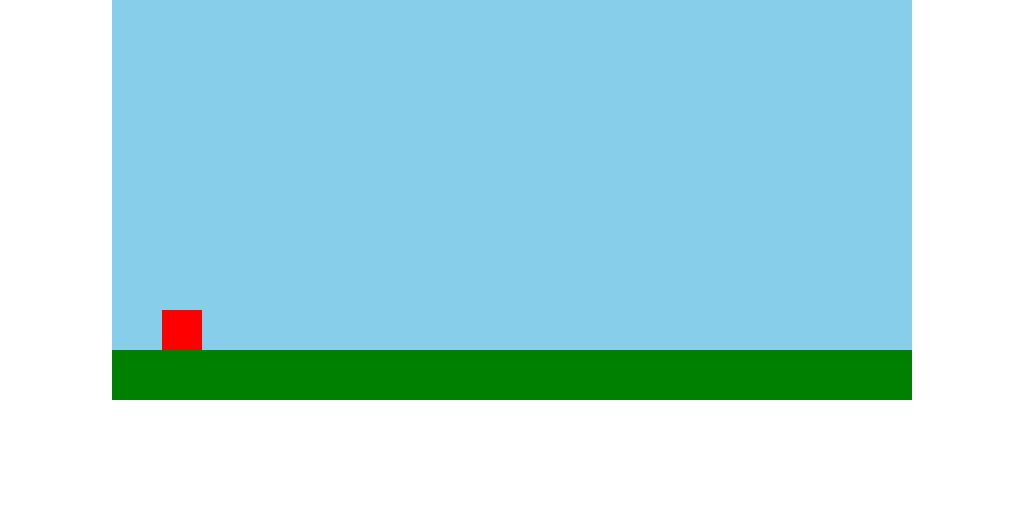
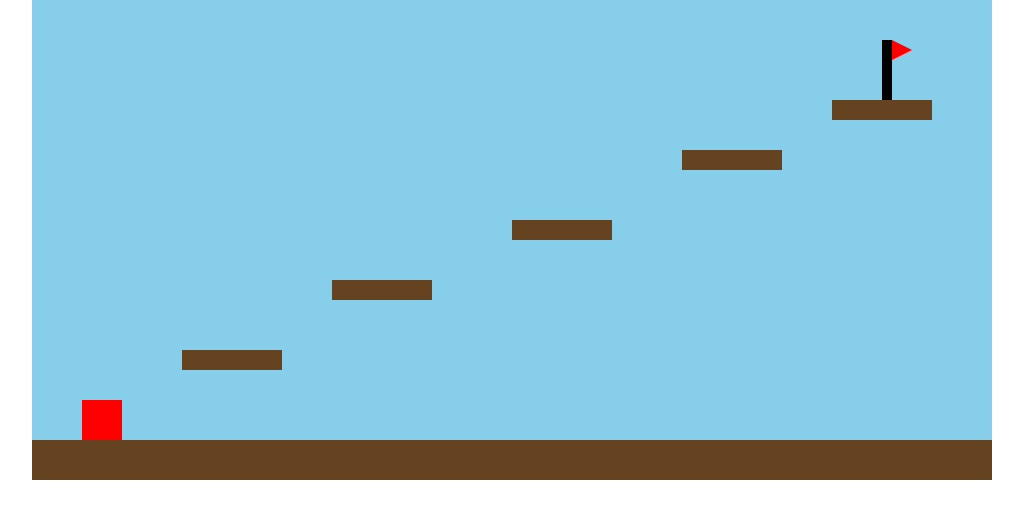
Before and after one commit to huya3502/calculator, a plain HTML site: page index.html in a window 1280 px wide. Shown: the whole page, without its empty margins (128-1151 px from the left). Drawn offline with Linux system fonts and the light colour scheme.

Commit message:
Update index.html

```diff
--- a/index.html
+++ b/index.html
@@ -2,68 +2,95 @@
 <html lang="en">
 <head>
   <meta charset="UTF-8" />
-  <title>Mini Mario</title>
+  <title>Mario - Level 1</title>
   <style>
     * { margin: 0; padding: 0; box-sizing: border-box; }
     canvas { display: block; background: #87ceeb; margin: 0 auto; }
   </style>
 </head>
 <body>
-  <canvas id="gameCanvas" width="800" height="400"></canvas>
+  <canvas id="gameCanvas" width="960" height="480"></canvas>
 
   <script>
     const canvas = document.getElementById("gameCanvas");
     const ctx = canvas.getContext("2d");
 
     const keys = {};
-    let gravity = 0.5;
+    const gravity = 0.5;
+    const friction = 0.9;
 
     const player = {
       x: 50,
-      y: 300,
+      y: 350,
       width: 40,
       height: 40,
       color: "red",
-      velocityY: 0,
+      vx: 0,
+      vy: 0,
+      speed: 4,
+      jumpPower: -12,
       onGround: false
     };
 
-    const ground = {
-      x: 0,
-      y: 350,
-      width: canvas.width,
-      height: 50,
-      color: "green"
+    const platforms = [
+      { x: 0, y: 440, width: 960, height: 40 },
+      { x: 150, y: 350, width: 100, height: 20 },
+      { x: 300, y: 280, width: 100, height: 20 },
+      { x: 480, y: 220, width: 100, height: 20 },
+      { x: 650, y: 150, width: 100, height: 20 },
+      { x: 800, y: 100, width: 100, height: 20 }
+    ];
+
+    const flag = {
+      x: 850,
+      y: 40,
+      width: 10,
+      height: 60,
+      color: "black"
     };
 
-    document.addEventListener("keydown", (e) => {
-      keys[e.code] = true;
-    });
-
-    document.addEventListener("keyup", (e) => {
-      keys[e.code] = false;
-    });
+    document.addEventListener("keydown", e => keys[e.code] = true);
+    document.addEventListener("keyup", e => keys[e.code] = false);
 
     function update() {
-      // Left / Right movement
-      if (keys["ArrowLeft"] || keys["KeyA"]) player.x -= 5;
-      if (keys["ArrowRight"] || keys["KeyD"]) player.x += 5;
+      player.vx = 0;
 
-      // Jump
-      if ((keys["ArrowUp"] || keys["Space"] || keys["KeyW"]) && player.onGround) {
-        player.velocityY = -12;
+      if (keys["ArrowLeft"] || keys["KeyA"]) player.vx = -player.speed;
+      if (keys["ArrowRight"] || keys["KeyD"]) player.vx = player.speed;
+
+      if ((keys["ArrowUp"] || keys["KeyW"] || keys["Space"]) && player.onGround) {
+        player.vy = player.jumpPower;
         player.onGround = false;
       }
 
-      // Gravity
-      player.velocityY += gravity;
-      player.y += player.velocityY;
+      player.vy += gravity;
+      player.x += player.vx;
+      player.y += player.vy;
 
-      // Ground collision
-      if (player.y + player.height > ground.y) {
-        player.y = ground.y - player.height;
-        player.velocityY = 0;
-        player.onGround = true;
+      player.onGround = false;
+      for (let p of platforms) {
+        if (player.x < p.x + p.width && player.x + player.width > p.x &&
+            player.y < p.y + p.height && player.y + player.height > p.y) {
+          if (player.vy > 0 && player.y + player.height - player.vy <= p.y) {
+            player.y = p.y - player.height;
+            player.vy = 0;
+            player.onGround = true;
+          }
+        }
+      }
+
+      // Prevent falling off screen
+      if (player.y > canvas.height) {
+        player.x = 50;
+        player.y = 350;
+        player.vy = 0;
+      }
+    }
+
+    function drawPlatforms() {
+      ctx.fillStyle = "#654321";
+      for (let p of platforms) {
+        ctx.fillRect(p.x, p.y, p.width, p.height);
       }
     }
 
@@ -72,20 +99,43 @@
       ctx.fillRect(player.x, player.y, player.width, player.height);
     }
 
-    function drawGround() {
-      ctx.fillStyle = ground.color;
-      ctx.fillRect(ground.x, ground.y, ground.width, ground.height);
+    function drawFlag() {
+      ctx.fillStyle = flag.color;
+      ctx.fillRect(flag.x, flag.y, flag.width, flag.height);
+      ctx.beginPath();
+      ctx.moveTo(flag.x + flag.width, flag.y);
+      ctx.lineTo(flag.x + 30, flag.y + 10);
+      ctx.lineTo(flag.x + flag.width, flag.y + 20);
+      ctx.closePath();
+      ctx.fillStyle = "red";
+      ctx.fill();
     }
 
-    function gameLoop() {
+    function checkWin() {
+      if (
+        player.x < flag.x + flag.width &&
+        player.x + player.width > flag.x &&
+        player.y < flag.y + flag.height &&
+        player.y + player.height > flag.y
+      ) {
+        alert("🎉 恭喜通关！");
+        player.x = 50;
+        player.y = 350;
+        player.vy = 0;
+      }
+    }
+
+    function loop() {
       ctx.clearRect(0, 0, canvas.width, canvas.height);
       update();
-      drawGround();
+      drawPlatforms();
       drawPlayer();
-      requestAnimationFrame(gameLoop);
+      drawFlag();
+      checkWin();
+      requestAnimationFrame(loop);
     }
 
-    gameLoop();
+    loop();
   </script>
 </body>
 </html>
```
